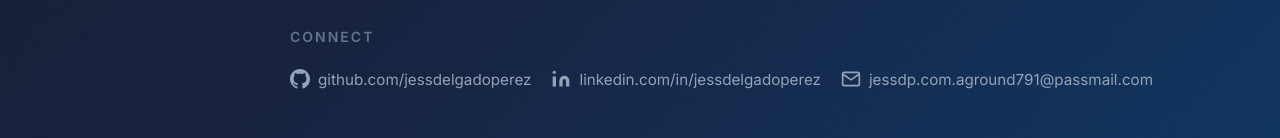
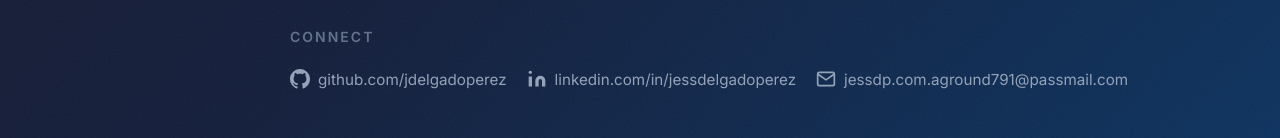
Before and after one commit to jdelgadoperez/jdelgadoperez.github.io, a plain HTML site: page index.html in a window 1280 px wide. Shown: the part 659-797 px from the top of the page. Drawn offline with Linux system fonts and the light colour scheme.

Commit message:
fix(links): use correct gh handle

```diff
--- a/index.html
+++ b/index.html
@@ -320,7 +320,7 @@
                             <path
                                 d="M12 0c-6.626 0-12 5.373-12 12 0 5.302 3.438 9.8 8.207 11.387.599.111.793-.261.793-.577v-2.234c-3.338.726-4.033-1.416-4.033-1.416-.546-1.387-1.333-1.756-1.333-1.756-1.089-.745.083-.729.083-.729 1.205.084 1.839 1.237 1.839 1.237 1.07 1.834 2.807 1.304 3.492.997.107-.775.418-1.305.762-1.604-2.665-.305-5.467-1.334-5.467-5.931 0-1.311.469-2.381 1.236-3.221-.124-.303-.535-1.524.117-3.176 0 0 1.008-.322 3.301 1.23.957-.266 1.983-.399 3.003-.404 1.02.005 2.047.138 3.006.404 2.291-1.552 3.297-1.23 3.297-1.23.653 1.653.242 2.874.118 3.176.77.84 1.235 1.911 1.235 3.221 0 4.609-2.807 5.624-5.479 5.921.43.372.823 1.102.823 2.222v3.293c0 .319.192.694.801.576 4.765-1.589 8.199-6.086 8.199-11.386 0-6.627-5.373-12-12-12z" />
                         </svg>
-                        <span>github.com/jessdelgadoperez</span>
+                        <span>github.com/jdelgadoperez</span>
                     </a>
 
                     <a href="https://www.linkedin.com/in/jessdelgadoperez" class="social-link">
```
